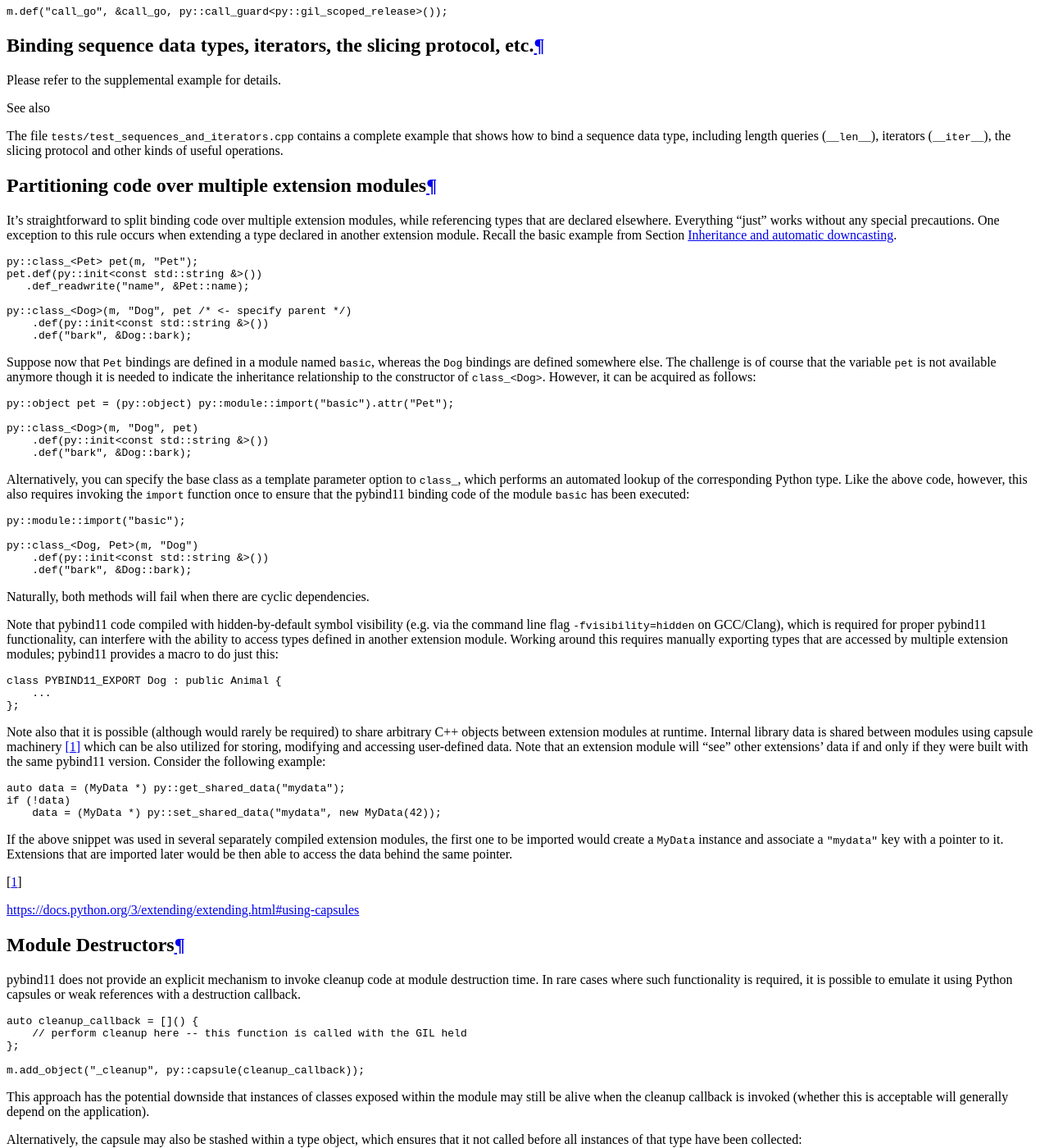
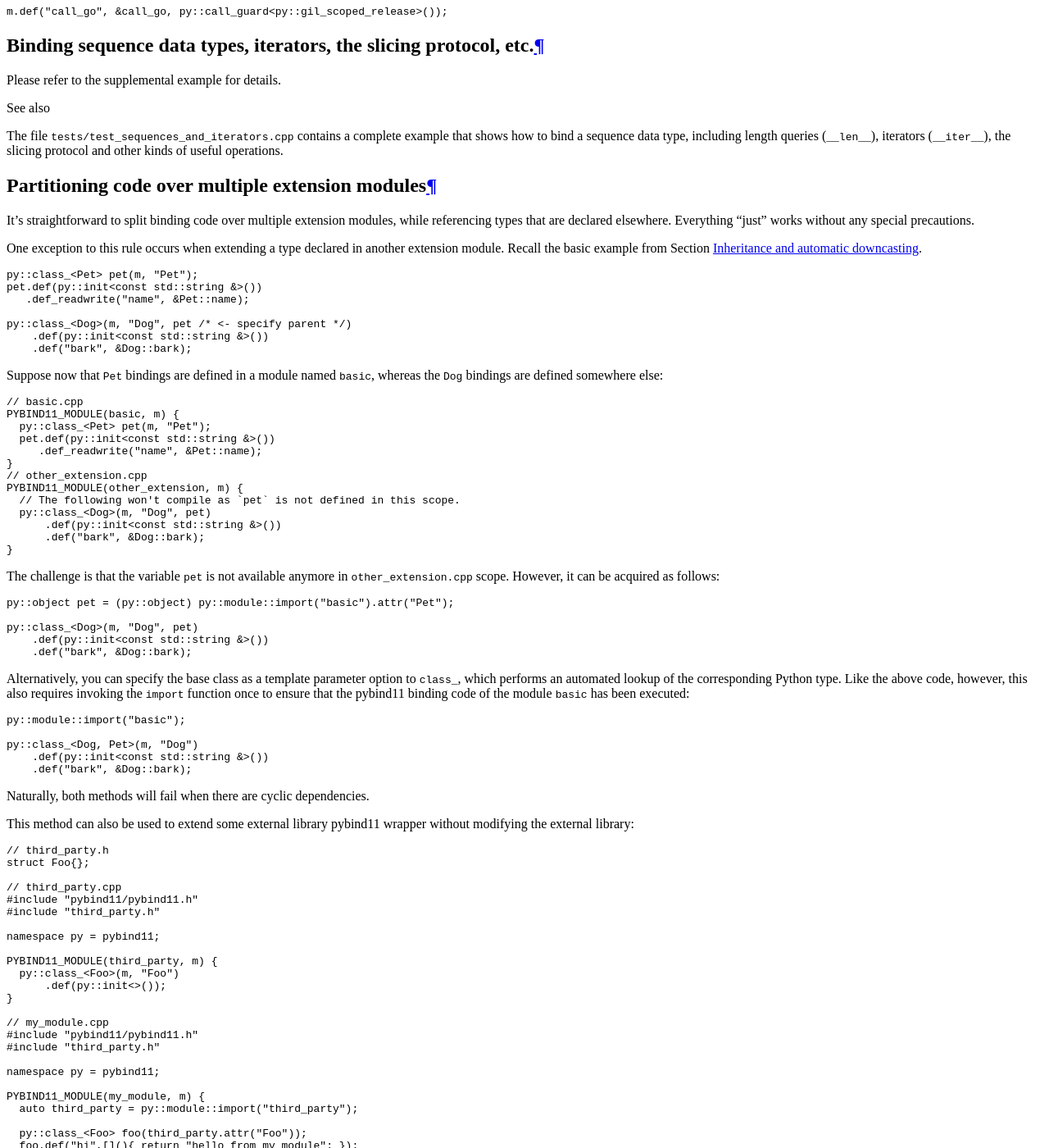
Before and after one commit to pybind/pybind11, a Sphinx documentation site: the page built from docs/advanced/misc.rst, in a window 1280 px wide and 1400 px high, scrolled down 1871 px. Shown: the whole window at 82% size. Built offline with Sphinx 7.4.7 and the Read the Docs theme 2.0.0, drawn with Linux system fonts in a browser that asks for light colours; some of the changed text lies outside the part shown.

Commit message:
Improve the documentation of partitionning/extending extension modules.
Why? I have been looking for this for hours, and even though I had read
the section, I had not understood it, as "everything 'just' works" was
not explicit enough for me.

I have seen a similar question in the Gitter chat, with a great example.

This proves that I was not alone, and I feel this is an advanced topic
that could benefit from being a little more expicit.

What? Thus, this explicits the problem with referecing variables
defined in another scope, and this also gives a full example
with the different imports.

Hopefuly, the will save some time to some people.

```diff
--- a/docs/advanced/misc.rst
+++ b/docs/advanced/misc.rst
@@ -110,9 +110,10 @@ Partitioning code over multiple extension modules
 
 It's straightforward to split binding code over multiple extension modules,
 while referencing types that are declared elsewhere. Everything "just" works
-without any special precautions. One exception to this rule occurs when
-extending a type declared in another extension module. Recall the basic example
-from Section :ref:`inheritance`.
+without any special precautions.
+
+One exception to this rule occurs when extending a type declared in another
+extension module. Recall the basic example from Section :ref:`inheritance`.
 
 .. code-block:: cpp
 
@@ -125,10 +126,27 @@ from Section :ref:`inheritance`.
         .def("bark", &Dog::bark);
 
 Suppose now that ``Pet`` bindings are defined in a module named ``basic``,
-whereas the ``Dog`` bindings are defined somewhere else. The challenge is of
-course that the variable ``pet`` is not available anymore though it is needed
-to indicate the inheritance relationship to the constructor of ``class_<Dog>``.
-However, it can be acquired as follows:
+whereas the ``Dog`` bindings are defined somewhere else:
+
+.. code-block:: cpp
+
+    // basic.cpp
+    PYBIND11_MODULE(basic, m) {
+      py::class_<Pet> pet(m, "Pet");
+      pet.def(py::init<const std::string &>())
+         .def_readwrite("name", &Pet::name);
+    }
+    // other_extension.cpp
+    PYBIND11_MODULE(other_extension, m) {
+      // The following won't compile as `pet` is not defined in this scope.
+      py::class_<Dog>(m, "Dog", pet)
+          .def(py::init<const std::string &>())
+          .def("bark", &Dog::bark);
+    }
+
+
+The challenge is that the variable ``pet`` is not available anymore in
+``other_extension.cpp`` scope. However, it can be acquired as follows:
 
 .. code-block:: cpp
 
@@ -153,6 +171,46 @@ has been executed:
         .def("bark", &Dog::bark);
 
 Naturally, both methods will fail when there are cyclic dependencies.
+
+This method can also be used to extend some external library pybind11 wrapper
+without modifying the external library:
+
+.. code-block:: cpp
+
+    // third_party.h
+    struct Foo{};
+
+    // third_party.cpp
+    #include "pybind11/pybind11.h"
+    #include "third_party.h"
+
+    namespace py = pybind11;
+
+    PYBIND11_MODULE(third_party, m) {
+      py::class_<Foo>(m, "Foo")
+          .def(py::init<>());
+    }
+
+    // my_module.cpp
+    #include "pybind11/pybind11.h"
+    #include "third_party.h"
+
+    namespace py = pybind11;
+
+    PYBIND11_MODULE(my_module, m) {
+      auto third_party = py::module::import("third_party");
+
+      py::class_<Foo> foo(third_party.attr("Foo"));
+      foo.def("hi",[](){ return "hello from my_module"; });
+    }
+
+.. code-block:: python
+
+    // test.py
+    from third_party import Foo
+    help(Foo)
+    import my_module
+    help(Foo)  # hi() appears
 
 Note that pybind11 code compiled with hidden-by-default symbol visibility (e.g.
 via the command line flag ``-fvisibility=hidden`` on GCC/Clang), which is
```
